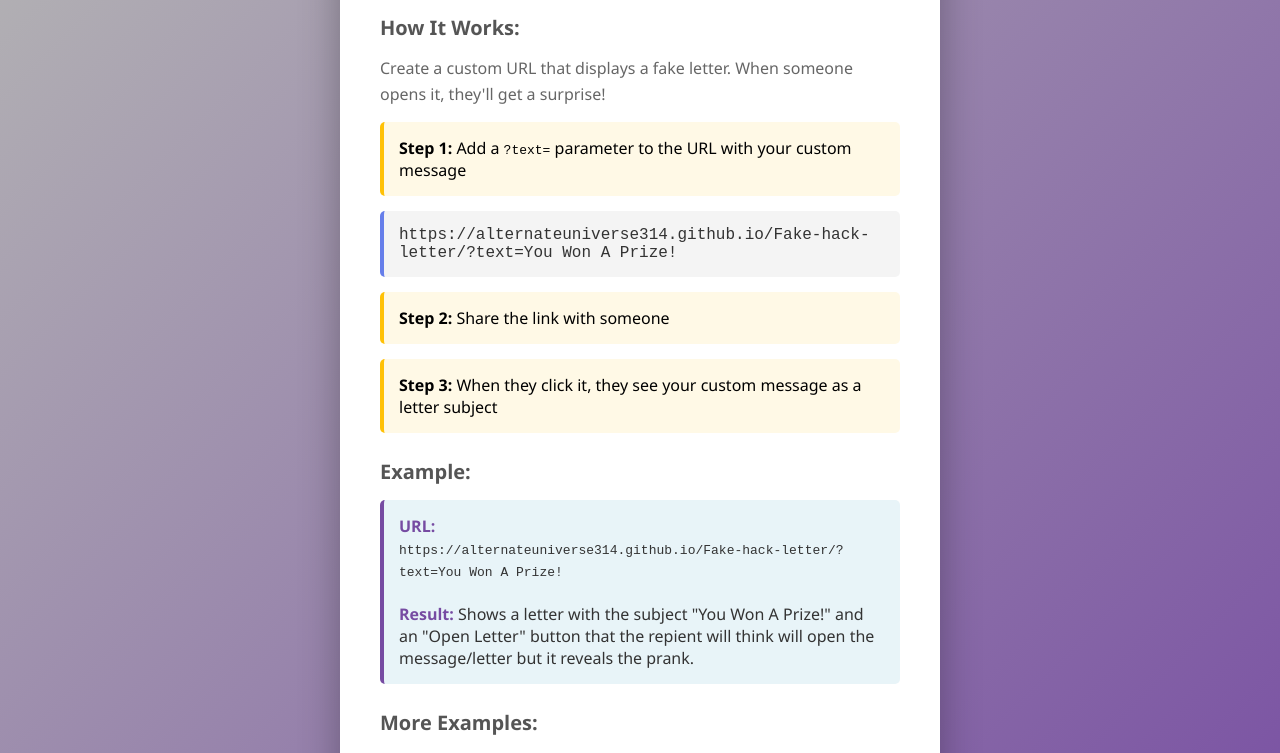
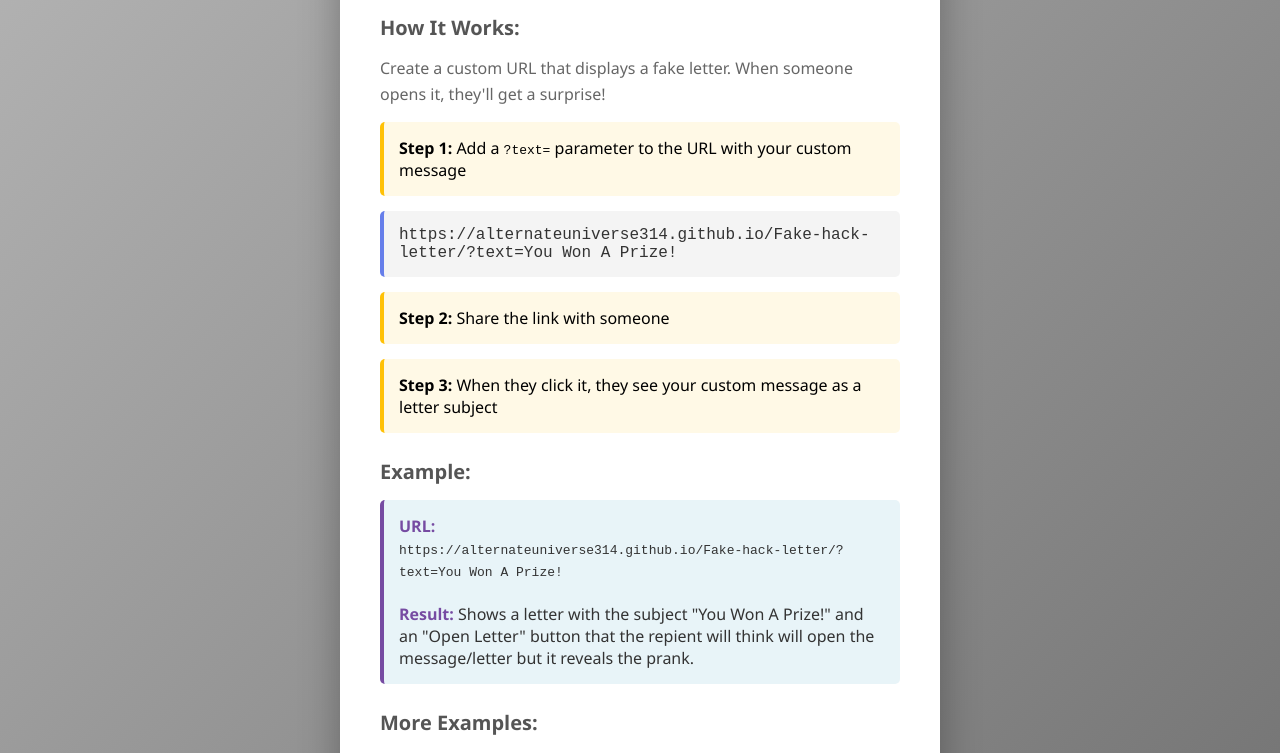
Before and after one commit to alternateuniverse314/Fake-hack-letter, a plain HTML site: page index.html in a window 1280 px wide. Shown: the part 119-872 px from the top of the page. Drawn offline with Linux system fonts and the light colour scheme.

Commit message:
Update index.html

```diff
--- a/index.html
+++ b/index.html
@@ -18,7 +18,7 @@
             justify-content: center;
             align-items: center;
             min-height: 100vh;
-            background: linear-gradient(135deg, #b4b4b4 0%, #764ba2 100%);
+            background: linear-gradient(135deg, #b4b4b4 0%, #707070 100%);
             padding: 20px;
         }
 
```
